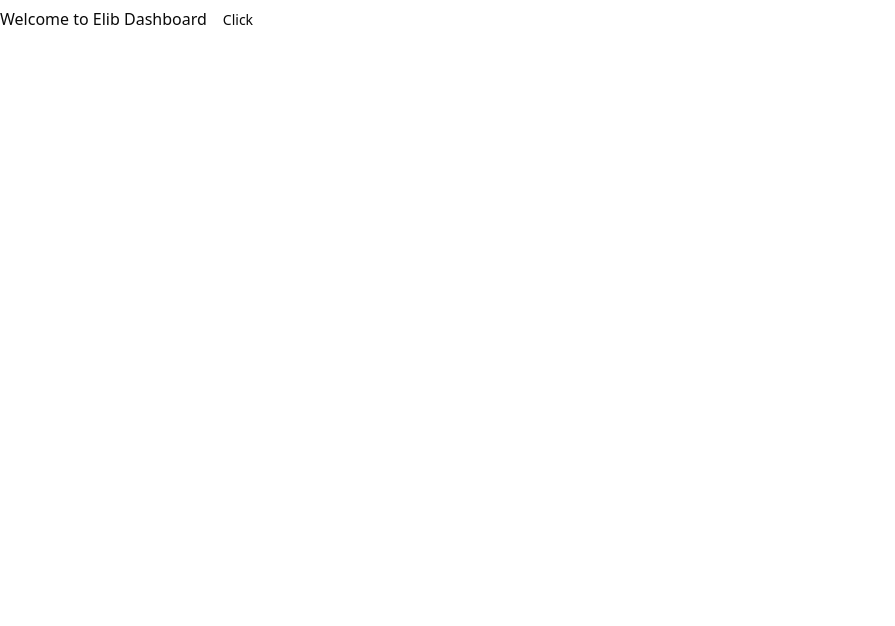
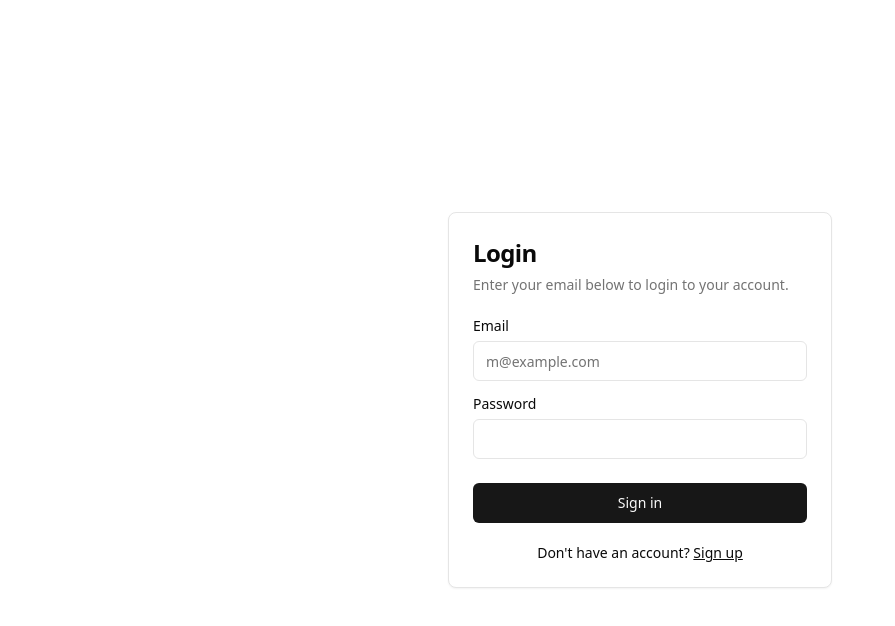
Before and after one commit to welcomepk/elib-dashboard, a React (Vite) app: page /login in a window 1280 px wide. Shown: the top 626 px of the page, without its empty margins (0-895 px from the left). Built offline with nearby package versions, Linux system fonts and the light colour scheme.

Commit message:
add signin and signup page

```diff
--- a/package.json
+++ b/package.json
@@ -10,12 +10,17 @@
     "preview": "vite preview"
   },
   "dependencies": {
+    "@radix-ui/react-label": "^2.0.2",
     "@radix-ui/react-slot": "^1.0.2",
     "class-variance-authority": "^0.7.0",
     "clsx": "^2.1.1",
+    "localforage": "^1.10.0",
     "lucide-react": "^0.374.0",
+    "match-sorter": "^6.3.4",
     "react": "^18.2.0",
     "react-dom": "^18.2.0",
+    "react-router-dom": "^6.23.0",
+    "sort-by": "^1.2.0",
     "tailwind-merge": "^2.3.0",
     "tailwindcss-animate": "^1.0.7"
   },
--- /dev/null
+++ b/src/components/ui/card.tsx
@@ -0,0 +1,79 @@
+import * as React from "react"
+
+import { cn } from "@/lib/utils"
+
+const Card = React.forwardRef<
+  HTMLDivElement,
+  React.HTMLAttributes<HTMLDivElement>
+>(({ className, ...props }, ref) => (
+  <div
+    ref={ref}
+    className={cn(
+      "rounded-lg border bg-card text-card-foreground shadow-sm",
+      className
+    )}
+    {...props}
+  />
+))
+Card.displayName = "Card"
+
+const CardHeader = React.forwardRef<
+  HTMLDivElement,
+  React.HTMLAttributes<HTMLDivElement>
+>(({ className, ...props }, ref) => (
+  <div
+    ref={ref}
+    className={cn("flex flex-col space-y-1.5 p-6", className)}
+    {...props}
+  />
+))
+CardHeader.displayName = "CardHeader"
+
+const CardTitle = React.forwardRef<
+  HTMLParagraphElement,
+  React.HTMLAttributes<HTMLHeadingElement>
+>(({ className, ...props }, ref) => (
+  <h3
+    ref={ref}
+    className={cn(
+      "text-2xl font-semibold leading-none tracking-tight",
+      className
+    )}
+    {...props}
+  />
+))
+CardTitle.displayName = "CardTitle"
+
+const CardDescription = React.forwardRef<
+  HTMLParagraphElement,
+  React.HTMLAttributes<HTMLParagraphElement>
+>(({ className, ...props }, ref) => (
+  <p
+    ref={ref}
+    className={cn("text-sm text-muted-foreground", className)}
+    {...props}
+  />
+))
+CardDescription.displayName = "CardDescription"
+
+const CardContent = React.forwardRef<
+  HTMLDivElement,
+  React.HTMLAttributes<HTMLDivElement>
+>(({ className, ...props }, ref) => (
+  <div ref={ref} className={cn("p-6 pt-0", className)} {...props} />
+))
+CardContent.displayName = "CardContent"
+
+const CardFooter = React.forwardRef<
+  HTMLDivElement,
+  React.HTMLAttributes<HTMLDivElement>
+>(({ className, ...props }, ref) => (
+  <div
+    ref={ref}
+    className={cn("flex items-center p-6 pt-0", className)}
+    {...props}
+  />
+))
+CardFooter.displayName = "CardFooter"
+
+export { Card, CardHeader, CardFooter, CardTitle, CardDescription, CardContent }
--- /dev/null
+++ b/src/components/ui/input.tsx
@@ -0,0 +1,25 @@
+import * as React from "react"
+
+import { cn } from "@/lib/utils"
+
+export interface InputProps
+  extends React.InputHTMLAttributes<HTMLInputElement> {}
+
+const Input = React.forwardRef<HTMLInputElement, InputProps>(
+  ({ className, type, ...props }, ref) => {
+    return (
+      <input
+        type={type}
+        className={cn(
+          "flex h-10 w-full rounded-md border border-input bg-background px-3 py-2 text-sm ring-offset-background file:border-0 file:bg-transparent file:text-sm file:font-medium placeholder:text-muted-foreground focus-visible:outline-none focus-visible:ring-2 focus-visible:ring-ring focus-visible:ring-offset-2 disabled:cursor-not-allowed disabled:opacity-50",
+          className
+        )}
+        ref={ref}
+        {...props}
+      />
+    )
+  }
+)
+Input.displayName = "Input"
+
+export { Input }
--- /dev/null
+++ b/src/components/ui/label.tsx
@@ -0,0 +1,26 @@
+"use client"
+
+import * as React from "react"
+import * as LabelPrimitive from "@radix-ui/react-label"
+import { cva, type VariantProps } from "class-variance-authority"
+
+import { cn } from "@/lib/utils"
+
+const labelVariants = cva(
+  "text-sm font-medium leading-none peer-disabled:cursor-not-allowed peer-disabled:opacity-70"
+)
+
+const Label = React.forwardRef<
+  React.ElementRef<typeof LabelPrimitive.Root>,
+  React.ComponentPropsWithoutRef<typeof LabelPrimitive.Root> &
+    VariantProps<typeof labelVariants>
+>(({ className, ...props }, ref) => (
+  <LabelPrimitive.Root
+    ref={ref}
+    className={cn(labelVariants(), className)}
+    {...props}
+  />
+))
+Label.displayName = LabelPrimitive.Root.displayName
+
+export { Label }
--- a/src/main.tsx
+++ b/src/main.tsx
@@ -1,10 +1,12 @@
 import React from 'react'
 import ReactDOM from 'react-dom/client'
-import App from './App.tsx'
+import { RouterProvider } from 'react-router-dom'
+import router from './router.tsx'
 import './index.css'
 
 ReactDOM.createRoot(document.getElementById('root')!).render(
   <React.StrictMode>
-    <App />
+
+    <RouterProvider router={router} />
   </React.StrictMode>,
 )
--- /dev/null
+++ b/src/pages/login/Login.tsx
@@ -0,0 +1,9 @@
+import LoginForm from "./components/LoginForm";
+
+export default function Login() {
+    return (
+        <div className="flex justify-center items-center h-screen">
+            <LoginForm />
+        </div>
+    )
+}
--- /dev/null
+++ b/src/pages/login/components/LoginForm.tsx
@@ -0,0 +1,45 @@
+import { Link } from "react-router-dom"
+import { Button } from "@/components/ui/button"
+import {
+    Card,
+    CardContent,
+    CardDescription,
+    CardFooter,
+    CardHeader,
+    CardTitle,
+} from "@/components/ui/card"
+import { Input } from "@/components/ui/input"
+import { Label } from "@/components/ui/label"
+
+
+export default function LoginForm() {
+    return (
+        <Card className="w-full max-w-sm">
+            <CardHeader>
+                <CardTitle className="text-2xl">Login</CardTitle>
+                <CardDescription>
+                    Enter your email below to login to your account.
+                </CardDescription>
+            </CardHeader>
+            <CardContent className="grid gap-4">
+                <div className="grid gap-2">
+                    <Label htmlFor="email">Email</Label>
+                    <Input id="email" type="email" placeholder="m@example.com" required />
+                </div>
+                <div className="grid gap-2">
+                    <Label htmlFor="password">Password</Label>
+                    <Input id="password" type="password" required />
+                </div>
+            </CardContent>
+            <CardFooter className="grid gap-1">
+                <Button className="w-full">Sign in</Button>
+                <div className="mt-4 text-center text-sm">
+                    Don't have an account? {" "}
+                    <Link to="/signup" className="underline">
+                        Sign up
+                    </Link>
+                </div>
+            </CardFooter>
+        </Card>
+    )
+}
--- /dev/null
+++ b/src/pages/signup/Signup.tsx
@@ -0,0 +1,10 @@
+import SignupForm from "./components/SignupForm";
+
+
+export default function Signup() {
+    return (
+        <div className="flex h-screen items-center justify-center">
+            <SignupForm />
+        </div>
+    )
+}
--- /dev/null
+++ b/src/pages/signup/components/SignupForm.tsx
@@ -0,0 +1,55 @@
+import { Link } from "react-router-dom"
+import { Button } from "@/components/ui/button"
+import {
+    Card,
+    CardContent,
+    CardDescription,
+    CardHeader,
+    CardTitle,
+} from "@/components/ui/card"
+import { Input } from "@/components/ui/input"
+import { Label } from "@/components/ui/label"
+
+export default function SignupForm() {
+    return (
+        <Card className="mx-auto w-full max-w-sm">
+            <CardHeader>
+                <CardTitle className="text-xl">Sign Up</CardTitle>
+                <CardDescription>
+                    Enter your information to create an account
+                </CardDescription>
+            </CardHeader>
+            <CardContent>
+                <div className="grid gap-4">
+                    <div className="grid gap-2">
+                        <Label htmlFor="first-name">First name</Label>
+                        <Input id="first-name" placeholder="Max" required />
+                    </div>
+                    <div className="grid gap-2">
+                        <Label htmlFor="email">Email</Label>
+                        <Input
+                            id="email"
+                            type="email"
+                            placeholder="m@example.com"
+                            required
+                        />
+                    </div>
+                    <div className="grid gap-2">
+                        <Label htmlFor="password">Password</Label>
+                        <Input id="password" type="password" />
+                    </div>
+                    <Button type="submit" className="w-full">
+                        Create an account
+                    </Button>
+
+                </div>
+                <div className="mt-4 text-center text-sm">
+                    Already have an account?{" "}
+                    <Link to="/login" className="underline">
+                        Sign in
+                    </Link>
+                </div>
+            </CardContent>
+        </Card>
+    )
+}
--- /dev/null
+++ b/src/router.tsx
@@ -0,0 +1,26 @@
+
+import { Link, createBrowserRouter } from "react-router-dom";
+
+import Login from "./pages/login/Login";
+import Signup from "./pages/signup/Signup";
+
+const router = createBrowserRouter([
+    {
+        path: "/",
+        element: <div>Home <Link to={'/about'}>About</Link> </div>,
+    },
+    {
+        path: "/about",
+        element: <div>About <Link to={'/login'}>Login</Link> </div>,
+    },
+    {
+        path: "/login",
+        element: <Login />,
+    },
+    {
+        path: "/signup",
+        element: <Signup />,
+    }
+]);
+
+export default router
```
Also changed, not shown: 1 other file (tests, documents, lock files or other folders).
